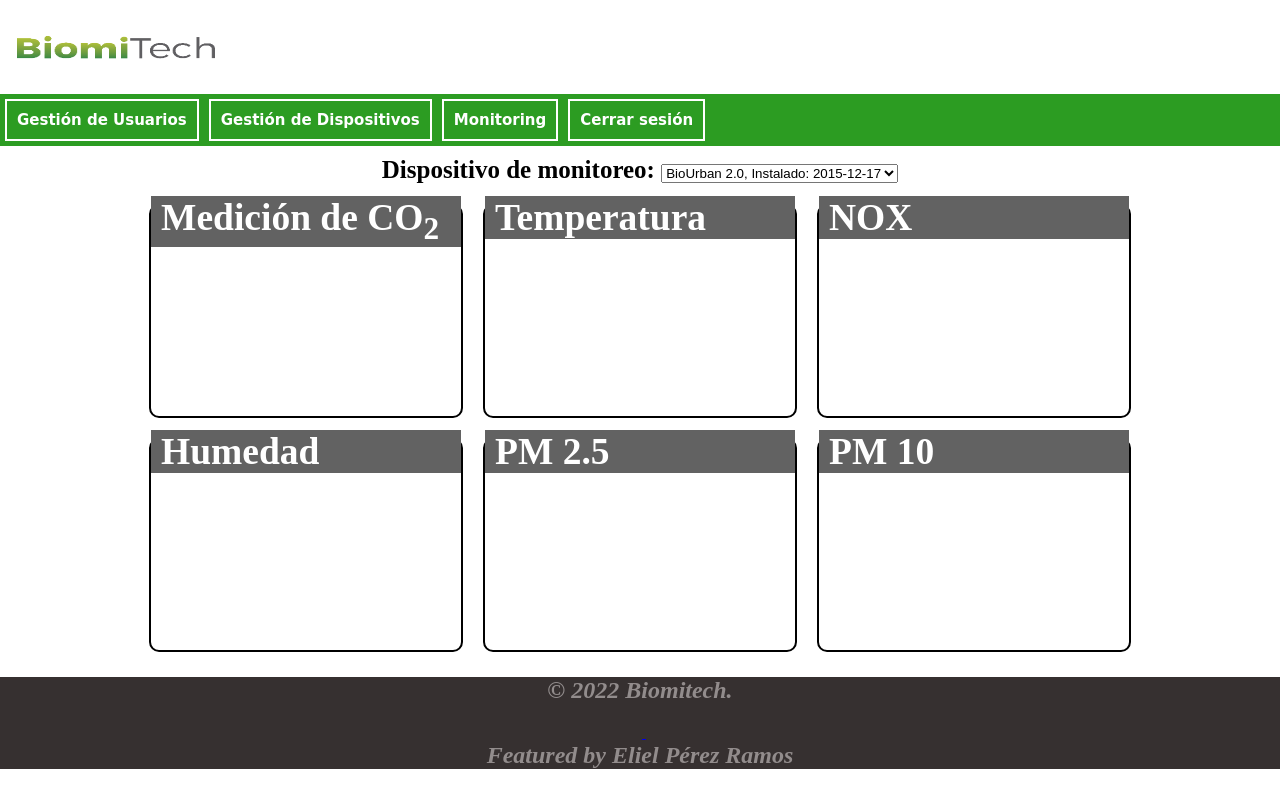
After one commit to Elielprs/bionitoring, a PHP site: page /monitoring_admin.php in a window 1280 px wide. The commit adds this page. Run offline with PHP 8.4, Linux system fonts and the light colour scheme; a user stored in the database is signed in; data comes from the database, SQL or seed files in the repository; both versions use the stored data as it was after the commit; some libraries are stand-ins or nearby versions; some web fonts are replaced.

Commit message:
Add files via upload

```diff
--- a/SISTEMA DE MONITOREO/agregarDisp.php
+++ b/SISTEMA DE MONITOREO/agregarDisp.php
@@ -12,7 +12,7 @@ if(isset($_SESSION["id_user"])){
         <link rel="stylesheet" href="css/header.css?30.0">
         <link rel="stylesheet" href="css/menu.css?5.0">
         <script src="https://ajax.googleapis.com/ajax/libs/jquery/3.5.1/jquery.min.js"></script>
-        <title>Agregar Usuario</title>
+        <title>Agregar Dispositivo</title>
         <script type="text/javascript">
             function validarFecha(f){
 
--- a/SISTEMA DE MONITOREO/eliminarDisp.php
+++ b/SISTEMA DE MONITOREO/eliminarDisp.php
@@ -12,7 +12,7 @@ if(isset($_SESSION["id_user"])){
         <link rel="stylesheet" href="css/header.css?30.0">
         <link rel="stylesheet" href="css/menu.css?5.0">
         <script src="https://ajax.googleapis.com/ajax/libs/jquery/3.5.1/jquery.min.js"></script>
-        <title>Consultar Dispositivo</title>
+        <title>Eliminar Dispositivo</title>
         <script type="text/javascript">
             function validarFecha(f){
 
@@ -48,7 +48,7 @@ if(isset($_SESSION["id_user"])){
             <?php include_once("menu.php");?>
         </nav>
         <div class="form-user-div">
-            <h1><span>Consultar Dispositivo</span></h1>
+            <h1><span>Eliminar Dispositivo</span></h1>
             <div class="iconos">
                 <section id="selected">
                     <a href="eliminarDisp.php"><img src="Img/Iconos/eliminar.png">
--- a/SISTEMA DE MONITOREO/menu.php
+++ b/SISTEMA DE MONITOREO/menu.php
@@ -21,6 +21,7 @@
                 <a href="eliminarDisp.php">Eliminar Dispositivo</a>
             </div>
         </li>
+        <li><a href="monitoring_admin.php">Monitoring</a></li>
         <li><a href="logout.php">Cerrar sesión</a></li>
     </ul>
 <?php   }
--- a/SISTEMA DE MONITOREO/modelo/updateD.php
+++ b/SISTEMA DE MONITOREO/modelo/updateD.php
@@ -4,7 +4,7 @@
     $sql = "UPDATE dispositivo SET id_dispositivo='".$_REQUEST['datos']."', id_user='".$_REQUEST['propietario']."',
         nombreDisp='".$_POST["name"]."', modelo='".$_POST["model"]."', direccion='".$_POST["direccion"]."',
         fechaInst='".$_POST["fecha_inst"]."', empresa='".$_POST["empresa"]."', latitud='".$_POST["latitud"]."', longitud='".$_POST["longitud"]."'
-        WHERE id_dispositivo='".$_REQUEST['datos']."'";
+        WHERE id_dispositivo='".$_POST['id']."'";
 
     $result = mysqli_query($conexion,$sql);
 
--- /dev/null
+++ b/SISTEMA DE MONITOREO/monitoring_admin.php
@@ -0,0 +1,86 @@
+<?php session_start();
+
+    if(isset($_SESSION["id_user"])){
+        include_once("modelo/conexion.php");
+?>
+<!DOCTYPE html>
+<html lang="es">
+    <head>
+        <meta http-equiv="Content-Type" content="text/html;charset=UTF-8">
+        <meta name="viewport" content="width=device-width, initial-scale=1.0">
+        <link rel="stylesheet" href="css/monitoring.css?5.0">
+        <link rel="stylesheet" href="css/style.css?30.0">
+        <link rel="stylesheet" href="css/header.css?5.0">
+        <link rel="stylesheet" href="css/footer.css?5.0">
+        <link rel="stylesheet" href="css/menu.css?5.0">
+        <title>Monitoring</title>
+    </head>
+
+    <body>
+        <header>
+            <?php include_once("sections/header.html");?>
+        </header>
+
+        <nav>
+            <?php include_once("menu.php");?>
+        </nav>
+
+        <div class="busqueda">
+            <label id="label4" for="">Dispositivo de monitoreo: </label>
+            <select class="cat" name="datos">
+                <?php
+                    $sql = "SELECT * FROM dispositivo";
+                    $result = mysqli_query($conexion,$sql);
+                    while($mostrar = mysqli_fetch_array($result)){
+                    ?>
+                        <option value="<?php echo $mostrar['id_dispositivo'];?>">
+                            <?php echo $mostrar["nombreDisp"].' '. $mostrar["modelo"].
+                            ', Instalado: '. $mostrar["fechaInst"];?>
+                        </option>
+                <?php }?>
+            </select>
+        </div>
+        <article class="indicadores">
+            <section class="indicador">
+                <div class="titulo">
+                    <h2>Medición de CO<sub>2</sub></h2>
+                </div>
+            </section>
+            <section class="indicador">
+               <div class="titulo">
+                   <h2>Temperatura</h2>
+                </div>
+            </section>
+            <section class="indicador">
+                <div class="titulo">
+                    <h2>NOX</h2>
+                </div>
+            </section>
+            <section class="indicador">
+                <div class="titulo">
+                    <h2>Humedad</h2>
+                </div>
+            </section>
+            <section class="indicador">
+                <div class="titulo">
+                    <h2>PM 2.5</h2>
+                </div>
+            </section>
+            <section class="indicador">
+                <div class="titulo">
+                    <H2>PM 10</H2>
+                </div>
+            </section>
+        </article>
+
+        <footer>
+            <?php include_once("sections/footer.html");?>
+        </footer>
+    </body>
+</html>
+<?php
+    }else{
+        header("Location: ../index.php");
+        exit;
+    }
+?>
```
Also changed, not shown: SISTEMA DE MONITOREO/bd/bionitoring.sql (+4 -4 lines), SISTEMA DE MONITOREO/modelo/updateDisp.php (+9 -2 lines).
